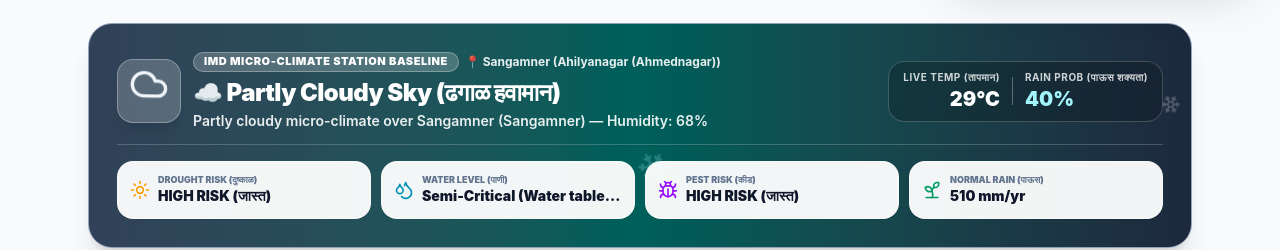
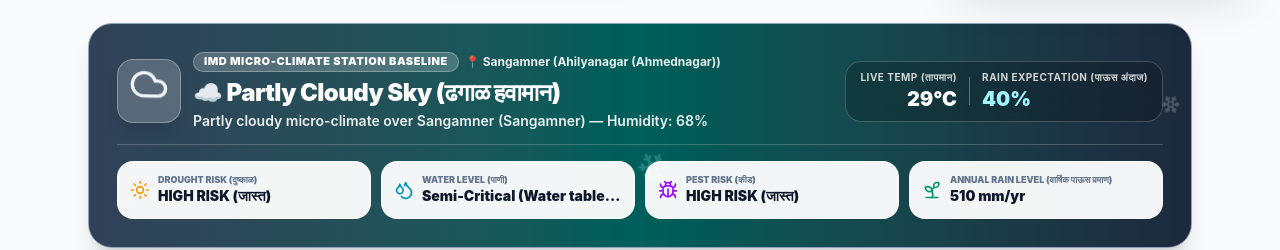
Before and after one commit to beginner12-creater/KrishiDrishti-, a React (Vite) app in the folder client/: page / in a window 1280 px wide. Shown: the part 803-1053 px from the top of the page. Built offline with nearby package versions, Linux system fonts and the light colour scheme; no server answers.

Commit message:
Update rain level terminology to Rain Expectation (पाऊस अंदाज) and Annual Rain Level (वार्षिक पाऊस प्रमाण)

```diff
--- a/client/src/components/FarmerSimpleView.jsx
+++ b/client/src/components/FarmerSimpleView.jsx
@@ -257,7 +257,7 @@ export default function FarmerSimpleView({ village, riskMetrics, onSelectCrop, c
                 </div>
               </div>
 
-              {/* LIVE TEMP & RAIN PROBABILITY DISPLAY */}
+              {/* LIVE TEMP & RAIN EXPECTATION DISPLAY */}
               <div className="flex items-center space-x-3 bg-black/20 backdrop-blur-md px-3.5 py-2 rounded-2xl border border-white/20 self-start sm:self-auto shrink-0">
                 <div className="text-right">
                   <div className="text-[9px] sm:text-[10px] text-white/80 font-bold uppercase tracking-wider">Live Temp (तापमान)</div>
@@ -265,7 +265,7 @@ export default function FarmerSimpleView({ village, riskMetrics, onSelectCrop, c
                 </div>
                 <div className="h-7 w-px bg-white/30" />
                 <div>
-                  <div className="text-[9px] sm:text-[10px] text-white/80 font-bold uppercase tracking-wider">Rain Prob (पाऊस शक्यता)</div>
+                  <div className="text-[9px] sm:text-[10px] text-white/80 font-bold uppercase tracking-wider">Rain Expectation (पाऊस अंदाज)</div>
                   <div className="text-base sm:text-xl font-black text-cyan-200">{rainProb}%</div>
                 </div>
               </div>
@@ -315,7 +315,7 @@ export default function FarmerSimpleView({ village, riskMetrics, onSelectCrop, c
               <div className="bg-white/95 p-2.5 sm:p-3 rounded-2xl border border-white/40 flex items-center space-x-2 shadow-2xs">
                 <Sprout className="w-4 h-4 sm:w-5 sm:h-5 text-emerald-600 shrink-0" />
                 <div className="min-w-0">
-                  <div className="text-[9px] text-slate-500 uppercase font-black truncate">Normal Rain (पाऊस)</div>
+                  <div className="text-[9px] text-slate-500 uppercase font-black truncate">Annual Rain Level (वार्षिक पाऊस प्रमाण)</div>
                   <div className="text-xs sm:text-sm font-black">{village.annualRainfallNormal} mm/yr</div>
                 </div>
               </div>
```
